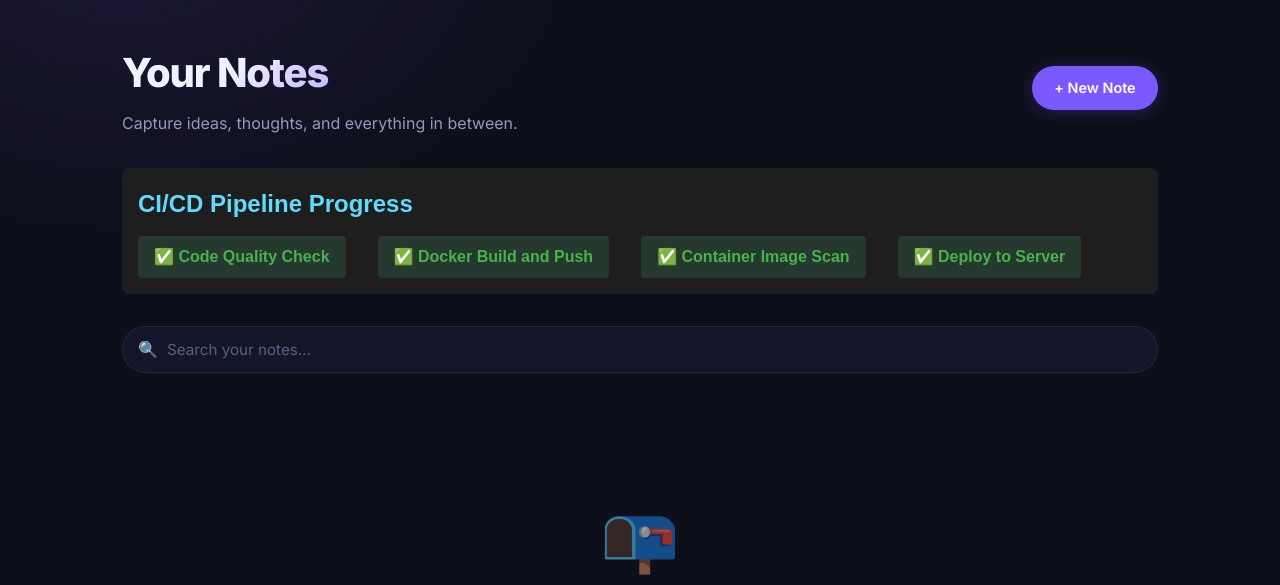
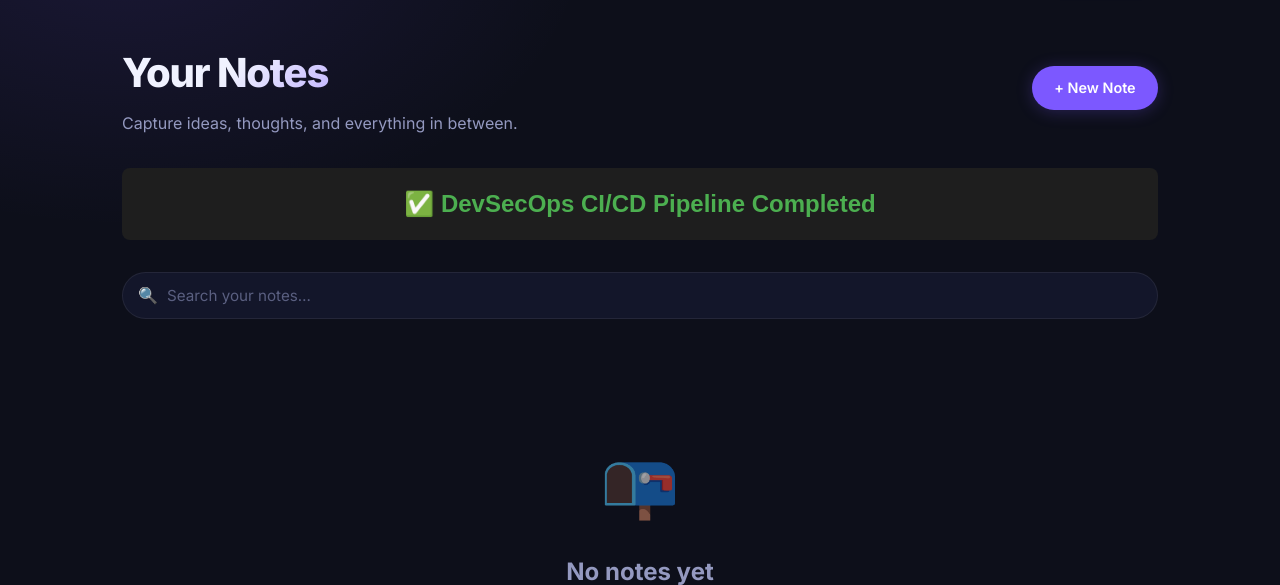
Before and after one commit to srdangat/personal-notes-app, a Flask app: page / in a window 1280 px wide. Shown: the part 65-650 px from the top of the page. Run offline with Flask 3, Linux system fonts and the light colour scheme; data that the repository does not hold is empty.

Commit message:
Update index.html

```diff
--- a/templates/index.html
+++ b/templates/index.html
@@ -13,56 +13,21 @@
     </a>
 </div>
 
-<!-- CI/CD Pipeline Steps -->
-<div class="pipeline-steps">
-    <h2>CI/CD Pipeline Progress</h2>
-    <ol class="steps-list">
-        <li class="step completed">✅ Code Quality Check</li>
-        <li class="step completed">✅ Docker Build and Push</li>
-        <li class="step completed">✅ Container Image Scan</li>
-        <li class="step completed">✅ Deploy to Server</li>
-    </ol>
+<!-- DevSecOps CI/CD Status -->
+<div class="cicd-status">
+    <h2>✅ DevSecOps CI/CD Pipeline Completed</h2>
 </div>
 
 <style>
-.pipeline-steps {
+.cicd-status {
     margin: 2em 0;
     padding: 1em;
     background: #1e1e1e;
-    color: #d4d4d4;
+    color: #4caf50;
     border-radius: 8px;
     font-family: Arial, sans-serif;
-}
-
-.pipeline-steps h2 {
-    margin-bottom: 0.5em;
+    text-align: center;
     font-weight: 600;
-    color: #61dafb;
-}
-
-.steps-list {
-    list-style: none;
-    display: flex;
-    gap: 2em;
-    padding-left: 0;
-}
-
-.step {
-    padding: 0.5em 1em;
-    border-radius: 4px;
-    background: #2d2d2d;
-    font-weight: 500;
-    user-select: none;
-    display: flex;
-    align-items: center;
-    gap: 0.5em;
-    color: #888;
-}
-
-.step.completed {
-    color: #4caf50; /* green */
-    background: #26392f;
-    font-weight: 700;
 }
 </style>
 
```
